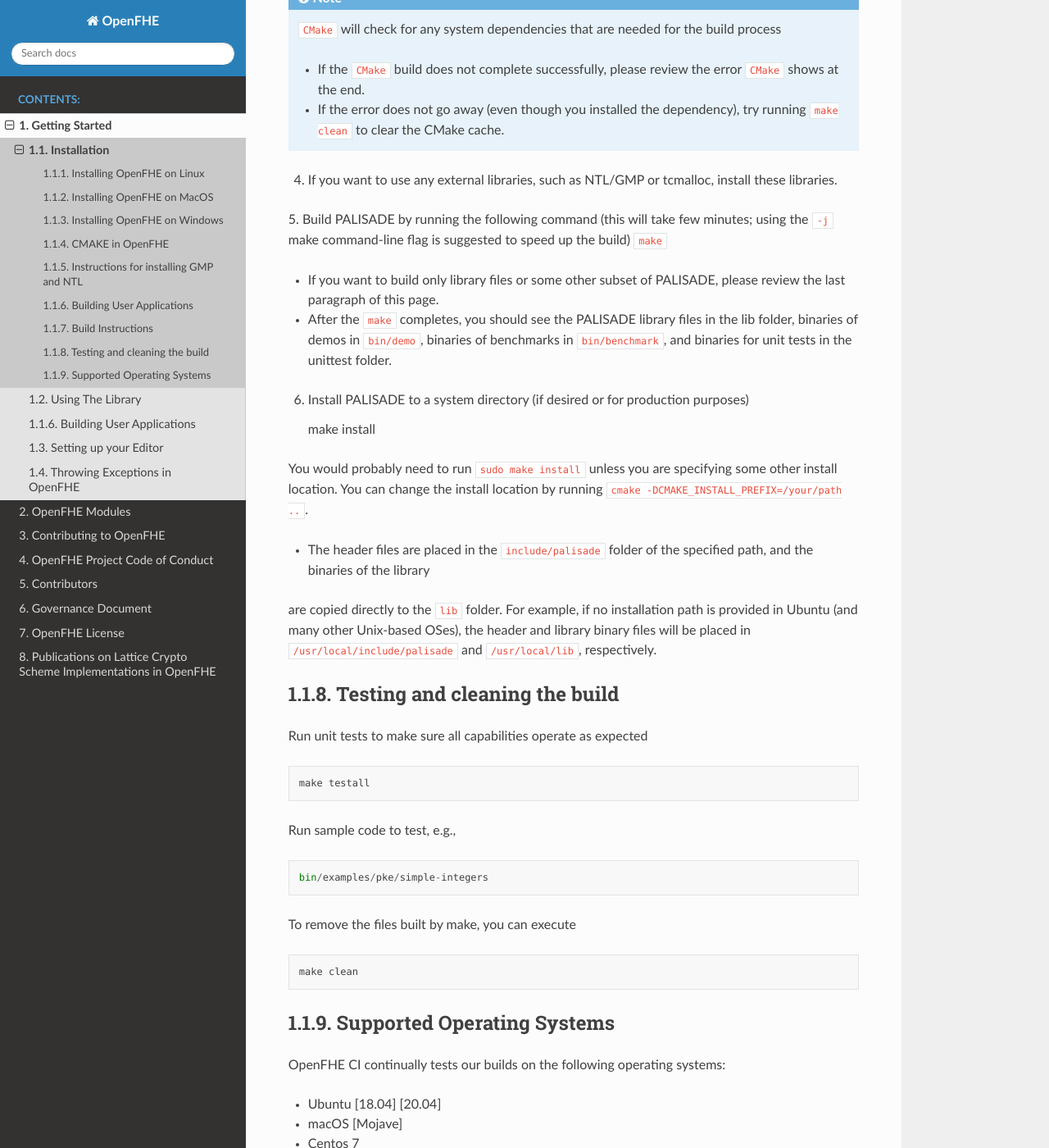
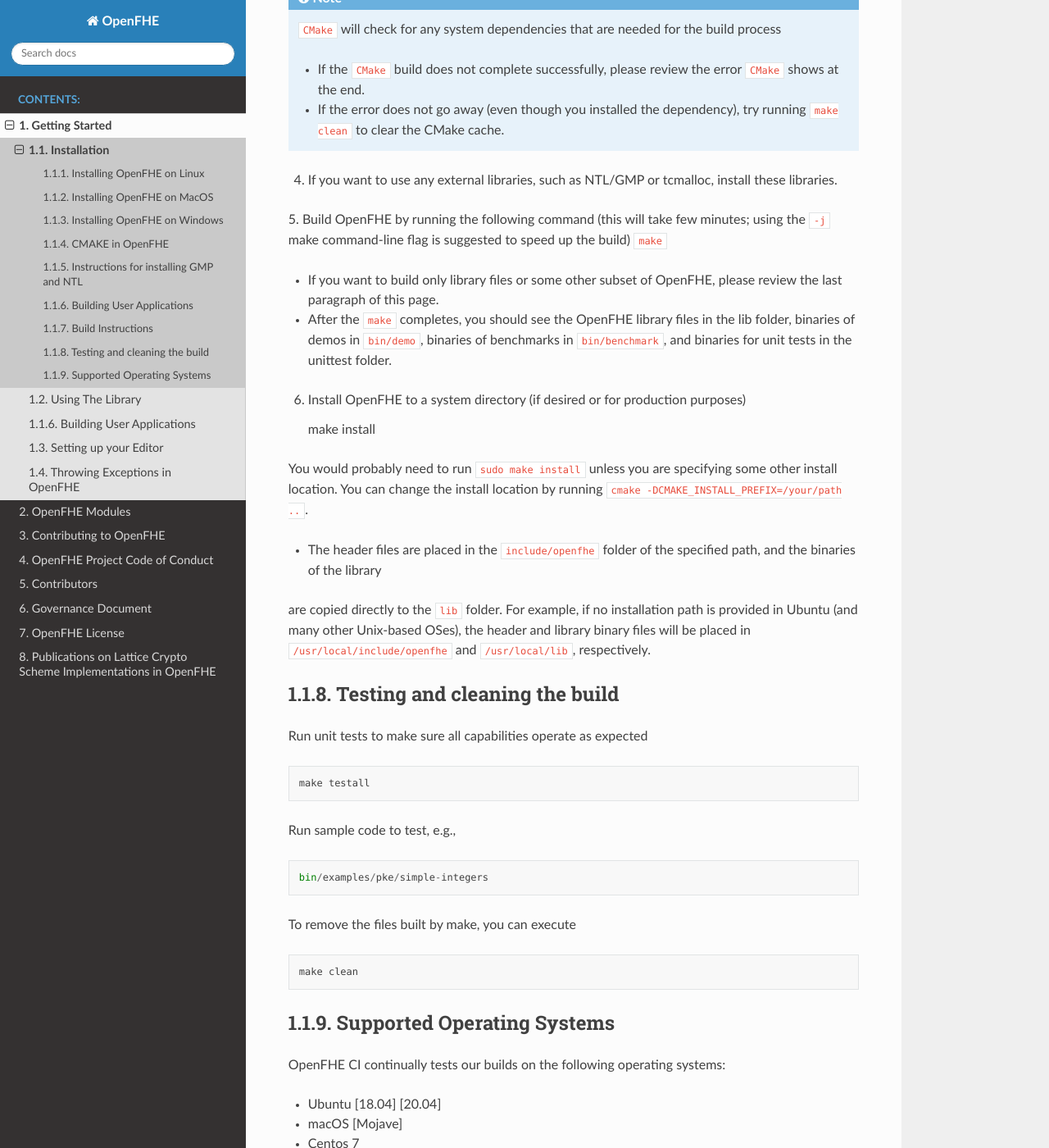
Before and after one commit to openfheorg/openfhe-development, a Sphinx documentation site: the page built from docs/assets/sphinx_rsts/intro/installation/installation.rst, in a window 1280 px wide and 1400 px high, scrolled down 1049 px. Shown: the whole window at 82% size. Built offline with Sphinx 7.4.7 and the Read the Docs theme 2.0.0, drawn with Linux system fonts in a browser that asks for light colours; formulas are drawn with MathJax 3; some of the changed text lies outside the part shown.

Commit message:
Final name replacements

```diff
--- a/docs/assets/sphinx_rsts/intro/installation/cmake_in_openfhe.rst
+++ b/docs/assets/sphinx_rsts/intro/installation/cmake_in_openfhe.rst
@@ -212,7 +212,7 @@
 3. Proceed with the CMake/make process.
 
 .. note:: third-party libgmp and NTL libraries will probably need to be built manually for cross compilation using their internal build sequence, and that they may not be supported on the target platform at all.
-   Configuring  PALISADE with -DWITH_NTL=ON will circumvent this issue.
+   Configuring  OpenFHE with -DWITH_NTL=ON will circumvent this issue.
 
 Documentation for extending OpenFHE CMake Files
 ----------------------------------------------------------
@@ -253,7 +253,7 @@
 - benchmarks (if ``BUILD_BENCHMARKS=ON``),
 - and extras (if ``BUILD_EXTRAS=ON``).
 
-.. note:: PALISADE also provides more granular control over which components of PALISADE are built.
+.. note:: OpenFHE also provides more granular control over which components of OpenFHE are built.
 
 We discuss these options below. Each of these commands can be used instead of ``make`` in the main build instructions.
 
--- a/docs/assets/sphinx_rsts/intro/installation/gmp_ntl.rst
+++ b/docs/assets/sphinx_rsts/intro/installation/gmp_ntl.rst
@@ -1,7 +1,7 @@
 Instructions for installing GMP and NTL
 =======================================
 
-This section describes how to install GMP and NTL onto your system, and how to use them in PALISADE.
+This section describes how to install GMP and NTL onto your system, and how to use them in OpenFHE.
 
 .. note:: scroll to the bottom for an all-in-one install script
 
--- a/docs/assets/sphinx_rsts/intro/installation/installation.rst
+++ b/docs/assets/sphinx_rsts/intro/installation/installation.rst
@@ -45,23 +45,23 @@
 
 4. If you want to use any external libraries, such as NTL/GMP or tcmalloc, install these libraries.
 
-5. Build PALISADE by running the following command (this will take few minutes; using the ``-j`` make command-line flag is suggested to speed up the build)
+5. Build OpenFHE by running the following command (this will take few minutes; using the ``-j`` make command-line flag is suggested to speed up the build)
 ``make``
 
-- If you want to build only library files or some other subset of PALISADE, please review the last paragraph of this page.
+- If you want to build only library files or some other subset of OpenFHE, please review the last paragraph of this page.
 
-- After the ``make`` completes, you should see the PALISADE library files in the lib folder, binaries of demos in ``bin/demo``, binaries of benchmarks in ``bin/benchmark``, and binaries for unit tests in the unittest folder.
+- After the ``make`` completes, you should see the OpenFHE library files in the lib folder, binaries of demos in ``bin/demo``, binaries of benchmarks in ``bin/benchmark``, and binaries for unit tests in the unittest folder.
 
-6. Install PALISADE to a system directory (if desired or for production purposes) ::
+6. Install OpenFHE to a system directory (if desired or for production purposes) ::
 
    make install
 
 You would probably need to run ``sudo make install`` unless you are specifying some other install location. You can change the install location by running
 ``cmake -DCMAKE_INSTALL_PREFIX=/your/path ..``.
 
-- The header files are placed in the ``include/palisade`` folder of the specified path, and the binaries of the library
+- The header files are placed in the ``include/openfhe`` folder of the specified path, and the binaries of the library
 are copied directly to the ``lib`` folder. For example, if no installation path is provided in Ubuntu (and many other Unix-based OSes), the header and library
-binary files will be placed in ``/usr/local/include/palisade`` and ``/usr/local/lib``, respectively.
+binary files will be placed in ``/usr/local/include/openfhe`` and ``/usr/local/lib``, respectively.
 
 Testing and cleaning the build
 ##############################
@@ -96,4 +96,4 @@
 * Arch Linux
 * Manjaro Linux
 
-Please let us know the results if you have run PALISADE any additional systems not listed above.
+Please let us know the results if you have run OpenFHE any additional systems not listed above.
--- a/docs/assets/sphinx_rsts/modules/core/math/math_backends.rst
+++ b/docs/assets/sphinx_rsts/modules/core/math/math_backends.rst
@@ -73,7 +73,7 @@
 -  Integration of ``NTL`` library with ``OpenFHE``
 -  Only available when ``NTL`` or ``GMP`` is enabled using ``CMAKE``
 
-This is an integration of the NTL library with PALISADE, and is only
+This is an integration of the NTL library with OpenFHE, and is only
 available when NTL/GMP is enabled using CMAKE.
 
 Supported Math Operations
```
